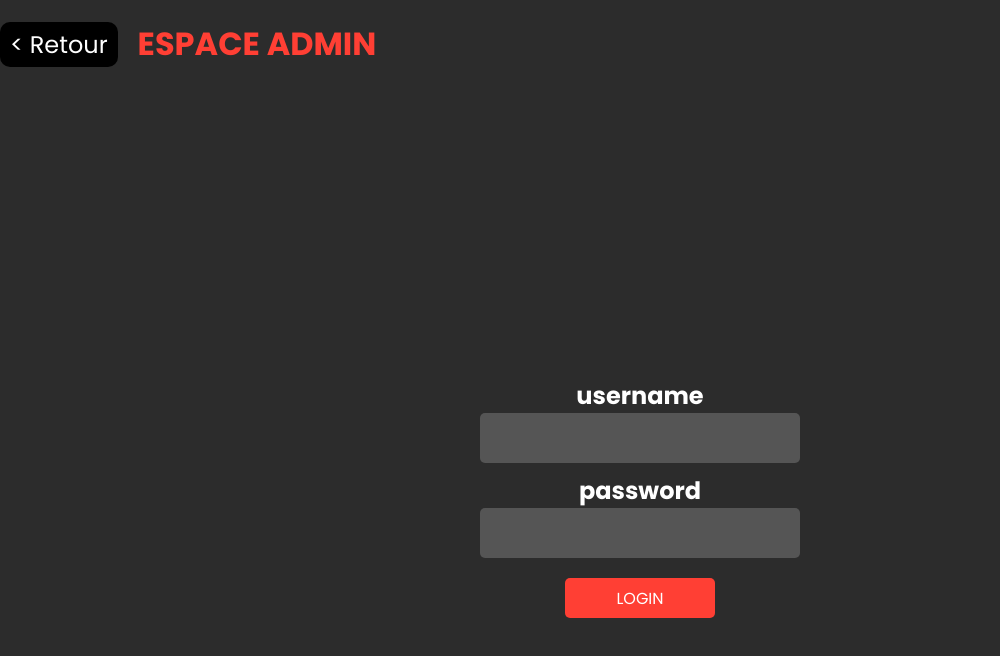
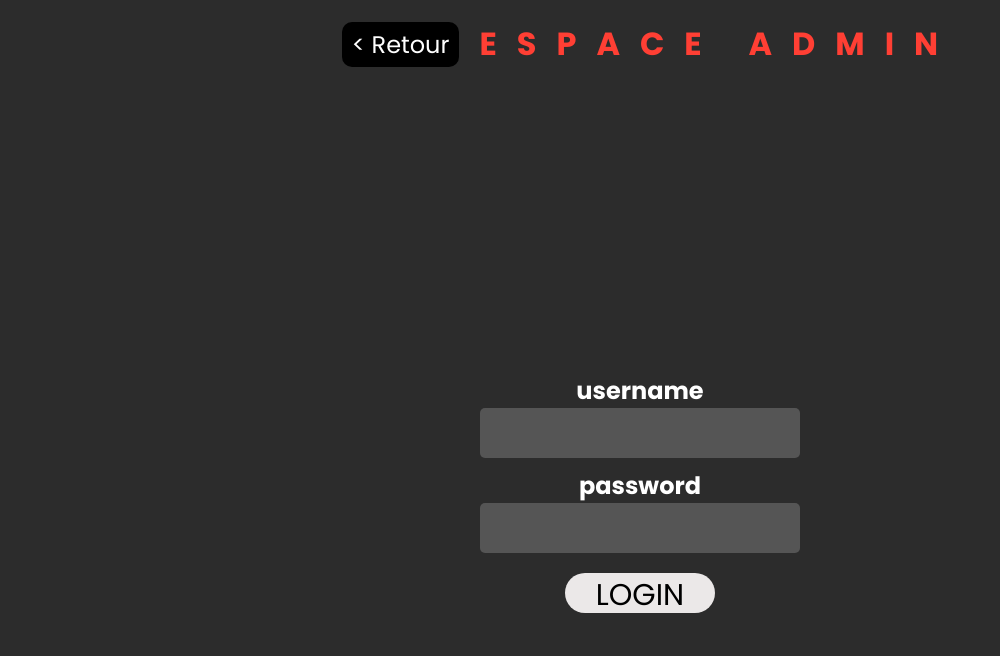
Before and after one commit to Vivien-Parsis/hackathon-front, a Vue app: page /loginAdmin in a window 1280 px wide. Shown: the top 656 px of the page, without its empty margins (0-1000 px from the left). Built offline with nearby package versions, Linux system fonts and the light colour scheme.

Commit message:
repush de Admin login

```diff
--- a/src/views/loginPageAdmin.vue
+++ b/src/views/loginPageAdmin.vue
@@ -45,17 +45,15 @@
     color: #ff3f34;
     margin-top: 20px;
     margin-bottom: 20px;
+    letter-spacing: 20px;
   }
 
   .menu {
     display: flex;
     align-items: center;
-    margin-bottom: 0px;
+    justify-content: center;
+    padding-left: 20px;
     background-color: #2c2c2c;
-  }
-
-  h1 {
-    text-align: center;
   }
 
   .input-field {
@@ -80,16 +78,17 @@
   .login-button {
     width: 150px;
     height: 40px;
-    background-color: #ff3f34;
-    color: #fff;
+    background-color: #ebe8e8;
+    color: #000000;
     border: none;
-    border-radius: 5px;
-    font-size: 16px;
+    border-radius: 20px;
+    font-size: 30px;
     cursor: pointer;
     margin-top: 10px;
+    margin-bottom: 10px;
   }
 
   .login-button:hover {
-    background-color: #e2361c;
+    background-color: #ffffff;
   }
   </style>
```
